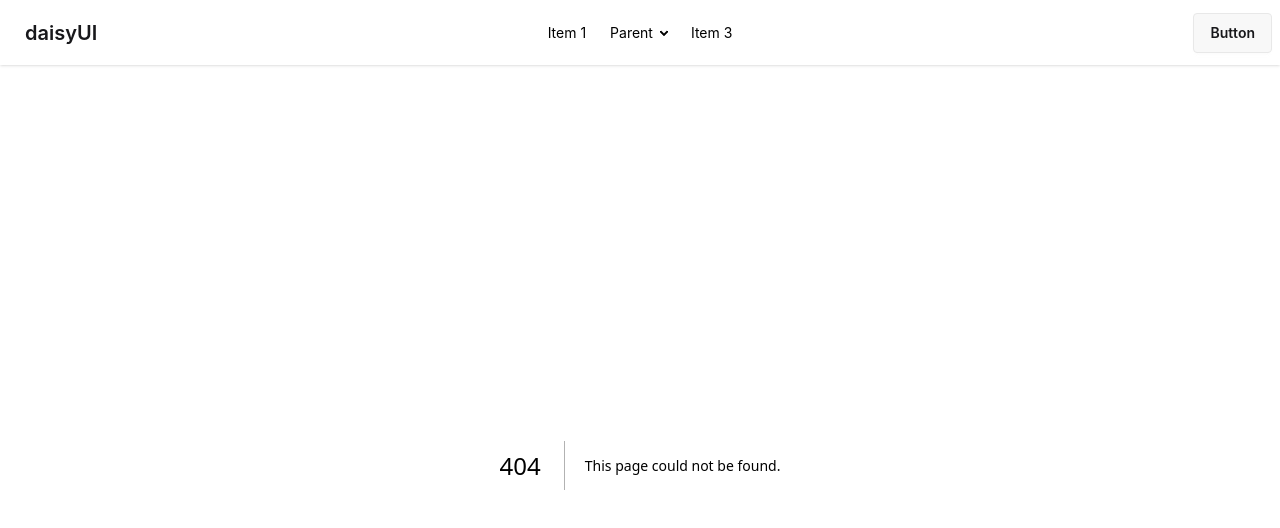
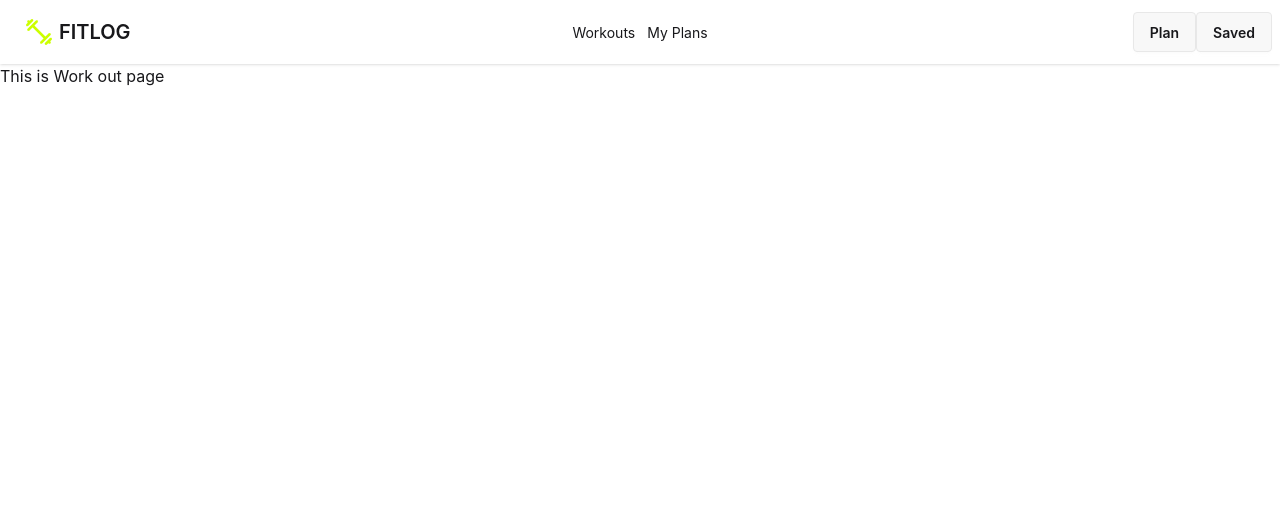
Before and after one commit to Razdee01/fit-log, a Next.js app: page /Work-out in a window 1280 px wide. Before the commit this address had no page. Shown: the top 528 px of the page. Built offline with nearby package versions, Linux system fonts and the light colour scheme.

Commit message:
navbar created according to figma

```diff
--- /dev/null
+++ b/src/app/Work-out/page.tsx
@@ -0,0 +1,11 @@
+import React from 'react';
+
+const WorkOutPage = () => {
+    return (
+        <div>
+            <h2>This is Work out page</h2>
+        </div>
+    );
+};
+
+export default WorkOutPage;
--- a/src/components/NavBar.tsx
+++ b/src/components/NavBar.tsx
@@ -1,9 +1,18 @@
+import Image from "next/image";
+import Link from "next/link";
 import React from "react";
+import logo from "@/assets/logo.png";
 
 const NavBar = () => {
+  const links = (
+    <>
+      <Link href="/Work-out">Workouts</Link>
+      <Link href="/My-plans">My Plans</Link>
+    </>
+  );
   return (
     <div>
-      <div className="navbar bg-base-100 shadow-sm">
+      <div className="navbar bg-base-100 shadow-sm container mx-auto">
         <div className="navbar-start">
           <div className="dropdown">
             <div tabIndex={0} role="button" className="btn btn-ghost lg:hidden">
@@ -28,52 +37,20 @@ const NavBar = () => {
               tabIndex={-1}
               className="menu menu-sm dropdown-content bg-base-100 rounded-box z-1 mt-3 w-52 p-2 shadow"
             >
-              <li>
-                <a>Item 1</a>
-              </li>
-              <li>
-                <a>Parent</a>
-                <ul className="p-2">
-                  <li>
-                    <a>Submenu 1</a>
-                  </li>
-                  <li>
-                    <a>Submenu 2</a>
-                  </li>
-                </ul>
-              </li>
-              <li>
-                <a>Item 3</a>
-              </li>
+              {links}
             </ul>
           </div>
-          <a className="btn btn-ghost text-xl">daisyUI</a>
+          <Link href="/" className="btn btn-ghost text-xl">
+            <Image src={logo} alt="logo" />
+            <p>FITLOG</p>
+          </Link>
         </div>
-        <div className="navbar-center hidden lg:flex">
-          <ul className="menu menu-horizontal px-1">
-            <li>
-              <a>Item 1</a>
-            </li>
-            <li>
-              <details>
-                <summary>Parent</summary>
-                <ul className="p-2 bg-base-100 w-40 z-1">
-                  <li>
-                    <a>Submenu 1</a>
-                  </li>
-                  <li>
-                    <a>Submenu 2</a>
-                  </li>
-                </ul>
-              </details>
-            </li>
-            <li>
-              <a>Item 3</a>
-            </li>
-          </ul>
+        <div className="navbar-center hidden lg:flex ">
+          <ul className="menu menu-horizontal px-1 gap-3">{links}</ul>
         </div>
         <div className="navbar-end">
-          <a className="btn">Button</a>
+          <Link href={"/Work-out"} className="btn">Plan</Link>
+          <Link href={"/Work-out"} className="btn">Saved</Link>
         </div>
       </div>
     </div>
```
Also changed, not shown: src/assets/banner.png (added), src/assets/logo.png (added).
